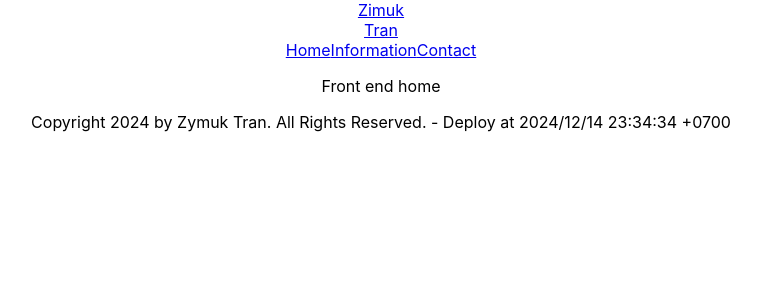
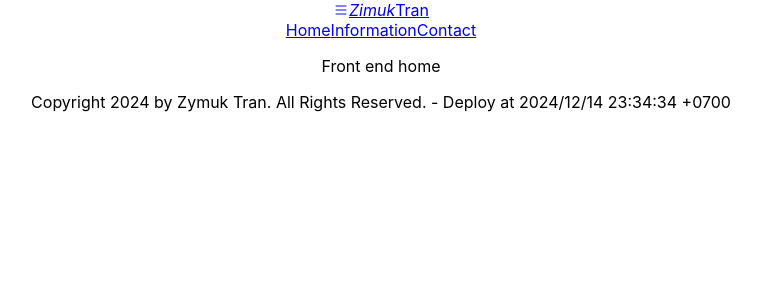
Before and after one commit to zymuk/zymuk.github.io, a React (Create React App) app: page / in a window 1280 px wide. Shown: the top 300 px of the page, without its empty margins (259-1020 px from the left). Built offline with nearby package versions, Linux system fonts and the light colour scheme.

Commit message:
change HashRouter

```diff
--- a/public/index.html
+++ b/public/index.html
@@ -25,6 +25,10 @@
       Learn how to configure a non-root public URL by running `npm run build`.
     -->
     <title>Zymuk's Page</title>
+    <link
+      rel="stylesheet"
+      href="https://cdn.jsdelivr.net/npm/bootstrap-icons@1.11.3/font/bootstrap-icons.min.css"
+    />
   </head>
   <body>
     <noscript>You need to enable JavaScript to run this app.</noscript>
--- a/src/frontend/components/header/Header.jsx
+++ b/src/frontend/components/header/Header.jsx
@@ -1,13 +1,13 @@
 import "./header.css";
+import { Link } from "react-router-dom";
 
 function Header() {
   return (
     <header className="header">
-      <a href="#" className="logo">
-        <i class="bi bi-menu-button-wide-fill"></i>
-        <div>Zimuk</div>
+      <Link to="/" className="logo">
+        <i className="bi bi-list">Zimuk</i>
         <span>Tran</span>
-      </a>
+      </Link>
       <nav className="navbar">
         <a href="#Home" className="active">
           Home
```
Also changed, not shown: src/index.js (+9 -9 lines).
